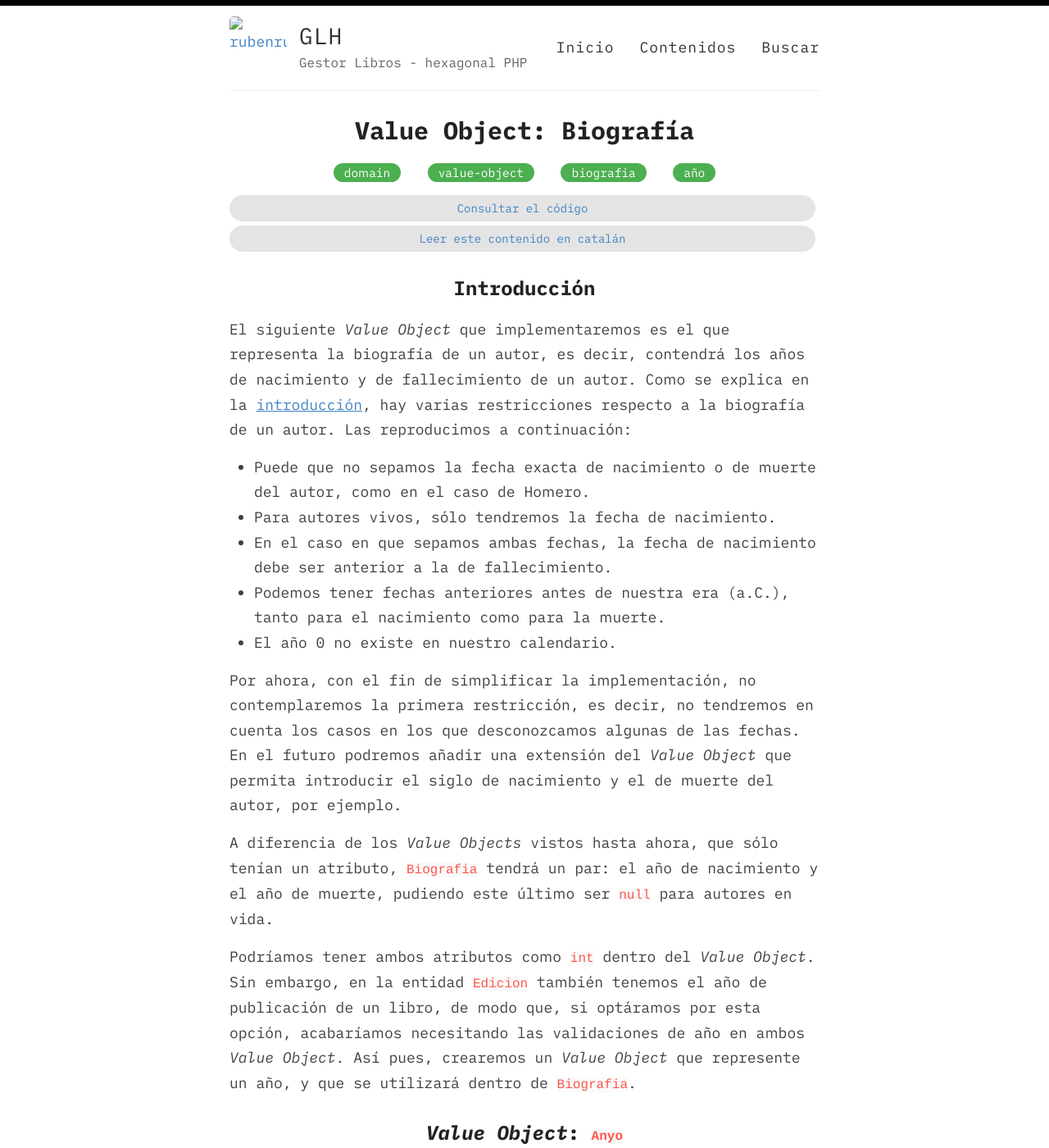
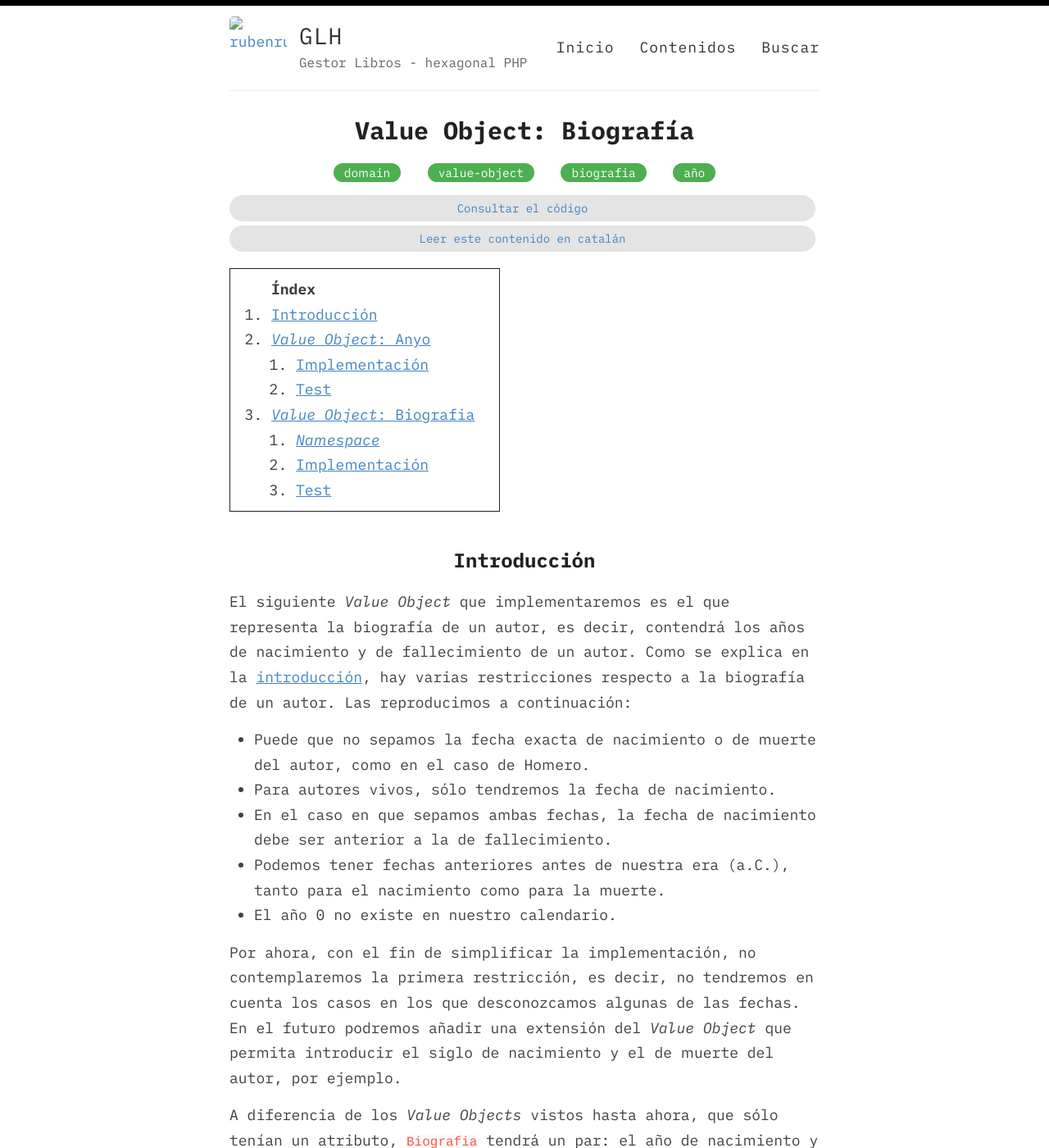
Before and after one commit to rubenrubiob/rubenrubiob.github.io, a Jekyll site: the page built from es/value-object/biografia.md, in a window 1280 px wide and 1400 px high. Shown: the whole window at 82% size. Built offline with Jekyll 4.4.1, drawn with Linux system fonts in a browser that asks for light colours; our own code applies the rules of GitHub Pages for plain Markdown files; some of the changed text lies outside the part shown.

Commit message:
Añadir TOC a posts

```diff
--- a/es/value-object/biografia.md
+++ b/es/value-object/biografia.md
@@ -9,6 +9,9 @@ pull-request: 4
 ---
 
 # _Value Object_: Biografía
+
+* TOC
+{:toc}
 
 ## Introducción
 
@@ -26,7 +29,7 @@ A diferencia de los _Value Objects_ vistos hasta ahora, que sólo tenían un atr
 
 Podríamos tener ambos atributos como `int` dentro del _Value Object_. Sin embargo, en la entidad `Edicion` también tenemos el año de publicación de un libro, de modo que, si optáramos por esta opción, acabaríamos necesitando las validaciones de año en ambos _Value Object_. Así pues, crearemos un _Value Object_ que represente un año, y que se utilizará dentro de `Biografia`.
 
-## _Value Object_: `Anyo`
+## _Value Object_: Anyo
 
 Podríamos guardar valores temporales más concretos, como por ejemplo el día y mes de nacimiento de un autor o de publicación de un libro. Pero son muchas las ocasiones en las que desconocemos las fechas exactas —¿qué día nacieron Platón o Aristóteles?—, así que con la precisión de año tenemos suficiente, según hemos especificado en el Dominio. En todo caso, podríamos ampliar esta precisión en el futuro, si fuere necesario.
 
@@ -297,7 +300,7 @@ Lo más interesante en este test es que comprobamos el mensaje de la excepción
 
 Una estrategia para evitar mirar el mensaje de la excepción podría haber sido lanzar excepciones diferentes en función del error. La contra es que nos añadiría una serie de clases de excepción extra en nuestro Dominio. Veremos esta alternativa en el _Value Object_ de `Apelativo`.
 
-## _Value Object_: `Biografia`
+## _Value Object_: Biografia
 
 ### _Namespace_
 
```
Also changed, not shown: ca/value-object/biografia.md (+5 -2 lines), ca/value-object/id.md (+3 -0 lines), es/value-object/id.md (+3 -0 lines).
